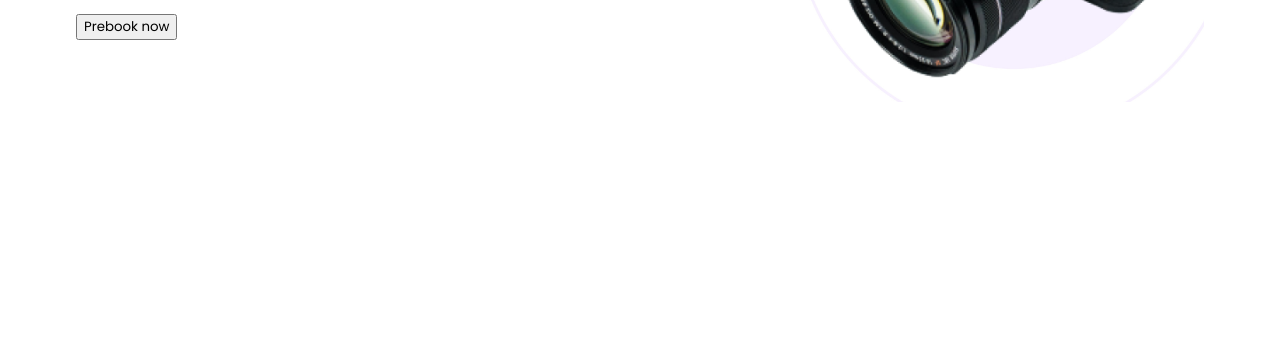
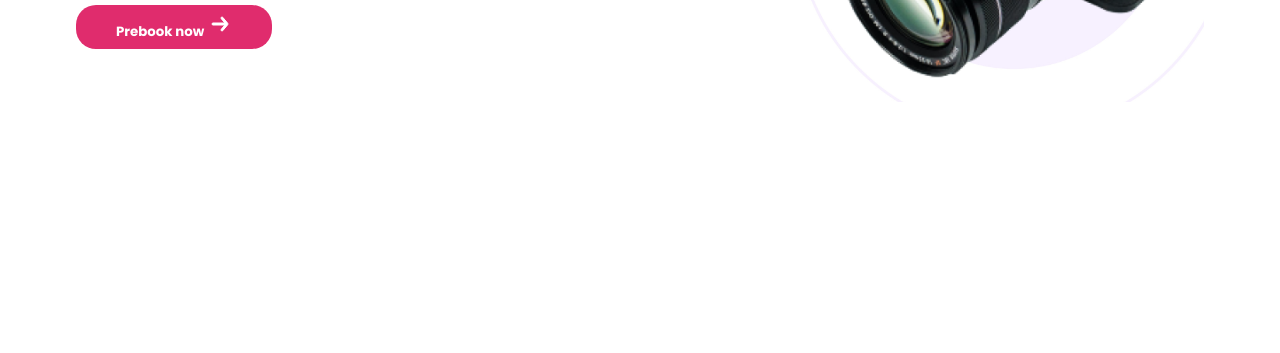
Before and after one commit to T-ahiti/influencer, a plain HTML site: page index.html in a window 1280 px wide. Shown: the part 447-800 px from the top of the page. Drawn offline with Linux system fonts and the light colour scheme.

Commit message:
icon added

```diff
--- a/index.html
+++ b/index.html
@@ -38,7 +38,7 @@
               <div class="header-writing">
                   <h1 class="header-title">Start your Journey as <br>Influencer</h1>
                   <p class="title-des header-des">Lorem ipsum dolor sit amet, consectetur adipiscing elit. Sem <br>vestibulum sed scelerisque eros. Lectus faucibus.</p>
-                  <button class="button-primary"><span class="white">Prebook now</span></button>
+                  <button class="button-primary"><span class="white">Prebook now</span>  <svg fill="#ffffff" width="24px" height="24px" viewBox="0 0 24 24" xmlns="http://www.w3.org/2000/svg" stroke="#ffffff"><g id="SVGRepo_bgCarrier" stroke-width="0"></g><g id="SVGRepo_tracerCarrier" stroke-linecap="round" stroke-linejoin="round"></g><g id="SVGRepo_iconCarrier"> <g data-name="Layer 2"> <g data-name="arrow-forward"> <rect width="24" height="24" transform="rotate(-90 12 12)" opacity="0"></rect> <path d="M5 13h11.86l-3.63 4.36a1 1 0 0 0 1.54 1.28l5-6a1.19 1.19 0 0 0 .09-.15c0-.05.05-.08.07-.13A1 1 0 0 0 20 12a1 1 0 0 0-.07-.36c0-.05-.05-.08-.07-.13a1.19 1.19 0 0 0-.09-.15l-5-6A1 1 0 0 0 14 5a1 1 0 0 0-.64.23 1 1 0 0 0-.13 1.41L16.86 11H5a1 1 0 0 0 0 2z"></path> </g> </g> </g></svg></button>
               </div>
            </section>
      </header>
--- a/styles.css
+++ b/styles.css
@@ -72,3 +72,16 @@ nav ul{
     background-repeat: no-repeat;
     /* background-position: right; */
 }
+
+.button-primary{
+    background-color: rgba(224, 44, 109, 1);
+    color: white;
+    border: none;
+    border-radius: 20px;
+    width: 196px;
+    height: 44px;
+}
+
+.white{
+    font-weight: bold;
+}
```
